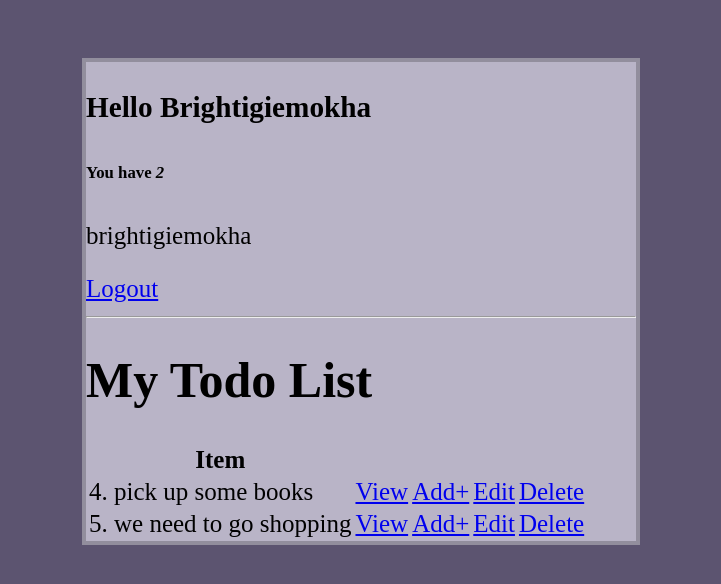
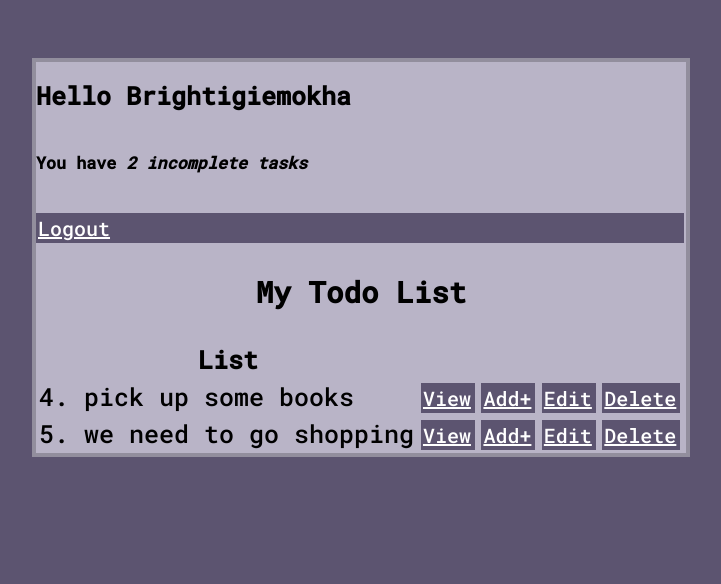
Before and after one commit to brightigiemokha/django_todo, a Django app: page / in a window 1280 px wide. Shown: the top 584 px of the page, without its empty margins (279-1000 px from the left). Run offline with Django 3.2, Linux system fonts and the light colour scheme; a user stored in the database is signed in; data comes from the database, SQL or seed files in the repository; both versions use the stored data as it was after the commit.

Commit message:
add fonts to todo list

```diff
--- a/todoapp/templates/todoapp/task_delete.html
+++ b/todoapp/templates/todoapp/task_confirm_delete.html
@@ -1,6 +1,11 @@
+{% extends 'todoapp/task_main.html' %}
+
+{% block content %}
+
 <form action="" method="POST">
     {% csrf_token %}
     <p>Please Confirm to Delete</p>
     <input type="submit" value="Delete"/>
 </form>
 <a href="{% url 'task' %}">No, Go back</a>
+{% endblock content %}
--- a/todoapp/templates/todoapp/task_list.html
+++ b/todoapp/templates/todoapp/task_list.html
@@ -3,38 +3,34 @@
 {% block content %}
 <div class="header">
     <div>
-        <h3>Hello {{ request.user|title }}</h3>
-        <h6>You have <i>{{ count }}</i></h6>
+        <h1>Hello {{ request.user|title }}</h1>
+        <h6>You have <i>{{ count }} incomplete task{{ count|pluralize:'s' }}</i></h6>
     </div>
 </div>
 {% if request.user.is_authenticated %}
-<p>{{ request.user }}</p>
 <a href="{% url 'logout' %}">Logout</a>
 {% else %}
     <a href="{% url 'login' %}">Login</a>
-<h1>testing Testing</h1>
 {% endif %}
-<hr>
 
-<h1>My Todo List</h1>
 
+<h3>My Todo List</h3>
 </form>
-
 <table>
     <tr>
-        <th>Item</th>
+        <th>List</th>
     </tr>
     {% for todo in task %}
     <tr>
         <td>{{todo.id}}.        {{todo.title}}</td>
-        <td><a href="{% url 'todo-detail' todo.id }">View</a></td>
-        <td><a href="{% url 'todo-create'}">Add+</a></td>
-        <td><a href="{% url 'todo-update' todo.id }">Edit</a></td>
-        <td><a href="{% url 'todo-delete' todo.id }">Delete</a></td>
+        <td><a href="{% url 'todo-detail' todo.id %}">View</a></td>
+        <td><a href="{% url 'todo-create' %}">Add+</a></td>
+        <td><a href="{% url 'todo-update' todo.id %}">Edit</a></td>
+        <td><a href="{% url 'todo-delete' 10%}">Delete</a> </td>
     </tr>
     {% empty %}
     <h3> No Task set yet </h3>
-    <a href="{% url 'todo-create'}">Add New Tasks</a>
+    <a href="{% url 'todo-create' %}">Add New Tasks</a>
     {% endfor %}
 </table>
 {% endblock content %}
--- a/todoapp/templates/todoapp/task_main.html
+++ b/todoapp/templates/todoapp/task_main.html
@@ -11,18 +11,39 @@
 <style>
     body {
         background-color: #5C5470;
-        font-family: font-family: 'Roboto Mono', monospace;
+        font-family:'Roboto Mono', monospace;
         font-size: 25px;
         padding-top: 50px
     }
     .container{
+        display: flex;
+        flex-direction: column;
         background-color: #B9B4C7;
         margin: auto;
-        max-width: 550px;
+        max-width: 650px;
         -webkit-box-shadow: 2px 2px 13px -4px rgba(0, 0, 0, 0.21);
         box-shadow: 2px 2px 13px -4pc rgba(0, 0, 0, 0.21);
         border: rgba(0, 0, 0, 0.21) solid 4px;
     }
+    h3{
+        text-align: center;
+    }
+    h1{
+        font-size: 25px;
+    }
+    a {
+        border: 2px solid #5C5470;
+        color: white;
+        background-color: #5C5470;
+        font-size: 20px;
+        padding-right: 2px;
+        margin-right: 2px;
+    }
+    header {
+        text-align: justify;
+        margin-bottom: 0px;
+    }
+
 
 </style>
 <body>
--- a/todoapp/urls.py
+++ b/todoapp/urls.py
@@ -10,5 +10,5 @@ urlpatterns = [
     path('task-create/', TaskCreate.as_view(), name="todo-create"),
     path('task/<int:pk>/', TaskDetail.as_view(), name="todo-detail"),
     path('task-update/<int:pk>/', TaskUpdate.as_view(), name="todo-update"),
-    path('task-delete/', TaskDelete.as_view(), name="todo-delete"),
+    path('task-delete/<int:pk>/', TaskDelete.as_view(), name="todo-delete"),
 ]
```
Also changed, not shown: db.sqlite3, todoapp/views.py (line endings or trailing spaces).
